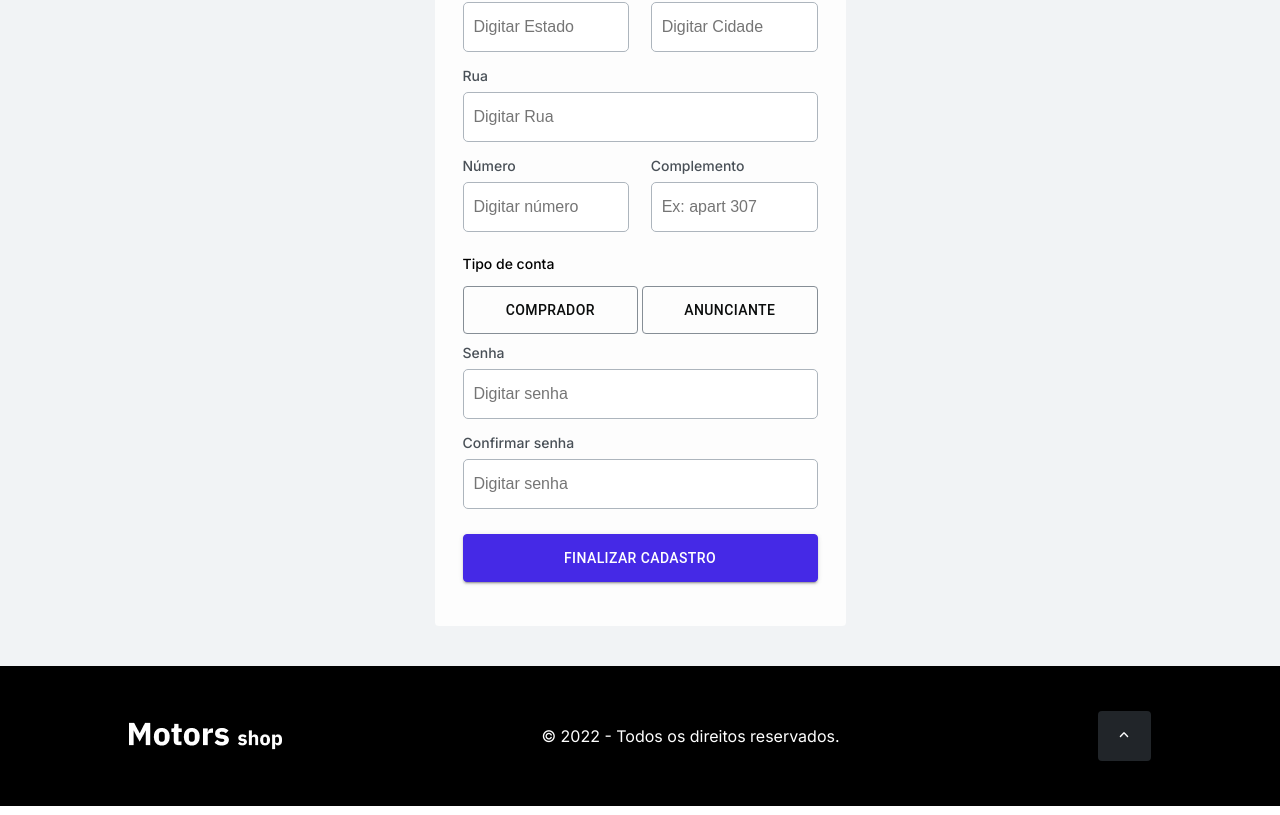
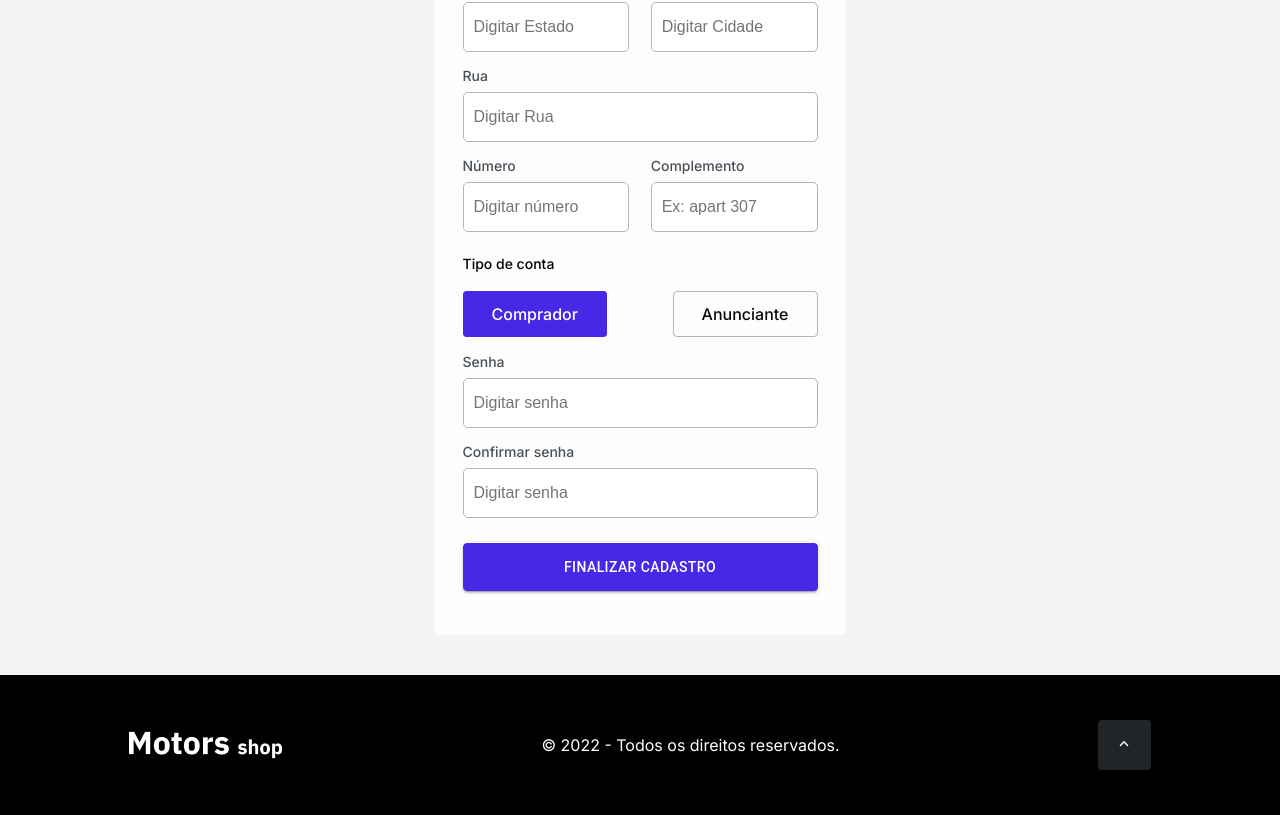
Before and after one commit to mariolucass/MotorsShop, a React (Create React App) app: page /register in a window 1280 px wide. Shown: the part 967-1782 px from the top of the page. Built offline with nearby package versions, Linux system fonts and the light colour scheme.

Commit message:
feat: account types field created

```diff
--- a/src/components/register/index.tsx
+++ b/src/components/register/index.tsx
@@ -1,8 +1,6 @@
 import { Box, Container, Form, Title, SubTitle, Division } from "./style"
 import Button from '@mui/material/Button';
-import ToggleButton from '@mui/material/ToggleButton';
-import ToggleButtonGroup from '@mui/material/ToggleButtonGroup';
-import { useState } from "react";import { useForm } from "react-hook-form";
+import { useForm } from "react-hook-form";
 import { zodResolver } from "@hookform/resolvers/zod"
 import Alert from '@mui/material/Alert';
 import { z } from "zod";
@@ -21,7 +19,7 @@ interface IRegister {
     street: string
     number: string
     complement: string
-    type_account?: string
+    type_account: string
     password: string
     confirm_password: string
 }
@@ -29,24 +27,16 @@ interface IRegister {
 type IRegisterUseForm = z.infer<typeof registerSchema>
 
 export const Register = () => {
-    const [toggle, setToggle] = useState("")
     const {register, handleSubmit, formState: {errors}} = useForm<IRegisterUseForm>({ resolver: zodResolver(registerSchema)})
 
-    const handleToggle = ( event: React.MouseEvent<HTMLElement>, value: string) => {
-        setToggle(value)
-        console.log(value)
-    };
-
     const registerUser = (data: IRegister) => {
-        console.log(toggle)
-        console.log("Infos de registro:", {type_account: toggle, ...data})
+        console.log(data)
     }
-
 
     return (
         <Container>
             <Box>
-                <Title>Cadastro</Title>
+                <Title id="titulo">Cadastro</Title>
                 <Form onSubmit={handleSubmit(registerUser)}>
                     <SubTitle>Informações Pessoais</SubTitle>
                     <label htmlFor="name">Nome</label>
@@ -121,20 +111,15 @@ export const Register = () => {
                     <Alert severity="error" id="alert">{errors.complement!.message}</Alert>}
 
                     <SubTitle >Tipo de conta</SubTitle>
-                    <Division>
-                        <ToggleButtonGroup
-                        color="primary"
-                        value={toggle}
-                        exclusive
-                        onChange={handleToggle}
-                        aria-label="Platform"
-                        id="toggle"
-                        >
-                            <ToggleButton value="buyer"
-                        {...register("type_account")}>Comprador</ToggleButton>
-                            <ToggleButton value="advertiser"
-                        {...register("type_account")}>Anunciante</ToggleButton>
-                        </ToggleButtonGroup>
+                    <Division className="division_types">
+                        <label className="radio">
+                            <input type="radio" value={"buyer"} {...register("type_account")} checked />
+                            <span>Comprador</span>
+                        </label>
+                        <label className="radio">
+                            <input type="radio" value={"advertiser"} {...register("type_account")} />
+                            <span>Anunciante</span>
+                        </label>
                     </Division>
 
                     <label htmlFor="password">Senha</label>
--- a/src/components/register/style.ts
+++ b/src/components/register/style.ts
@@ -144,6 +144,43 @@ export const Form = styled.form`
             color: var(--grey3);
         }
     }
+
+    .division_types {
+        margin: 20px 0 30px;
+    }
+
+    .radio {
+        position: relative;
+
+        input {
+            position: absolute;
+            opacity: 0;
+            user-select: none;
+        }
+
+        span {
+            padding: 12px 28px;
+            border: 1.5px solid var(--grey4);
+            border-radius: 4px;
+            color: var(--grey0);
+            font-family: 'Inter';
+            font-style: normal;
+            font-weight: 500;
+            font-size: 16px;
+
+            cursor: pointer;
+
+            width: 50%;
+        }
+
+        input:checked ~ span {
+            background: var(--brand1);
+            border: 1.5px solid var(--brand1);
+            color: var(--whitefixed);
+            transition: 0.3s;
+        }
+    }
+
 `
 
 export const Division = styled.div`
```
